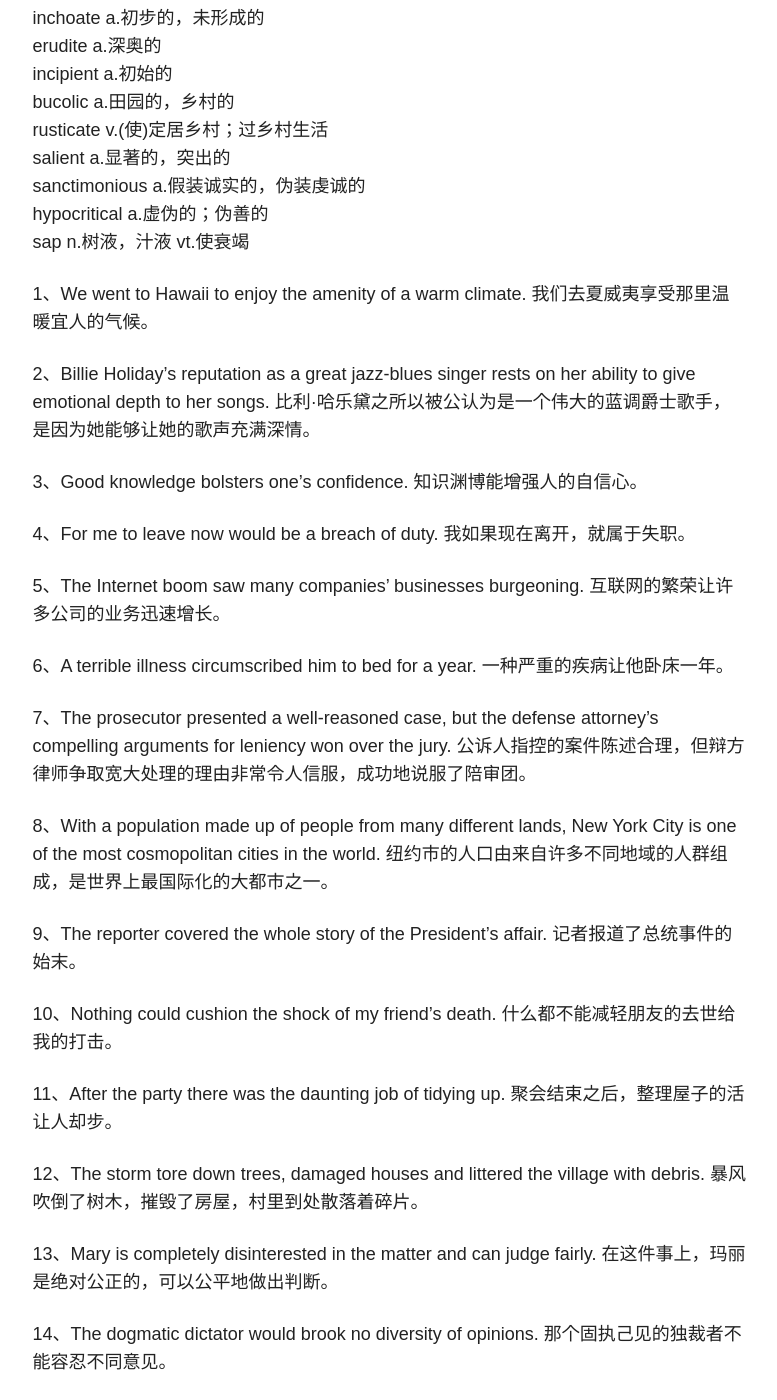
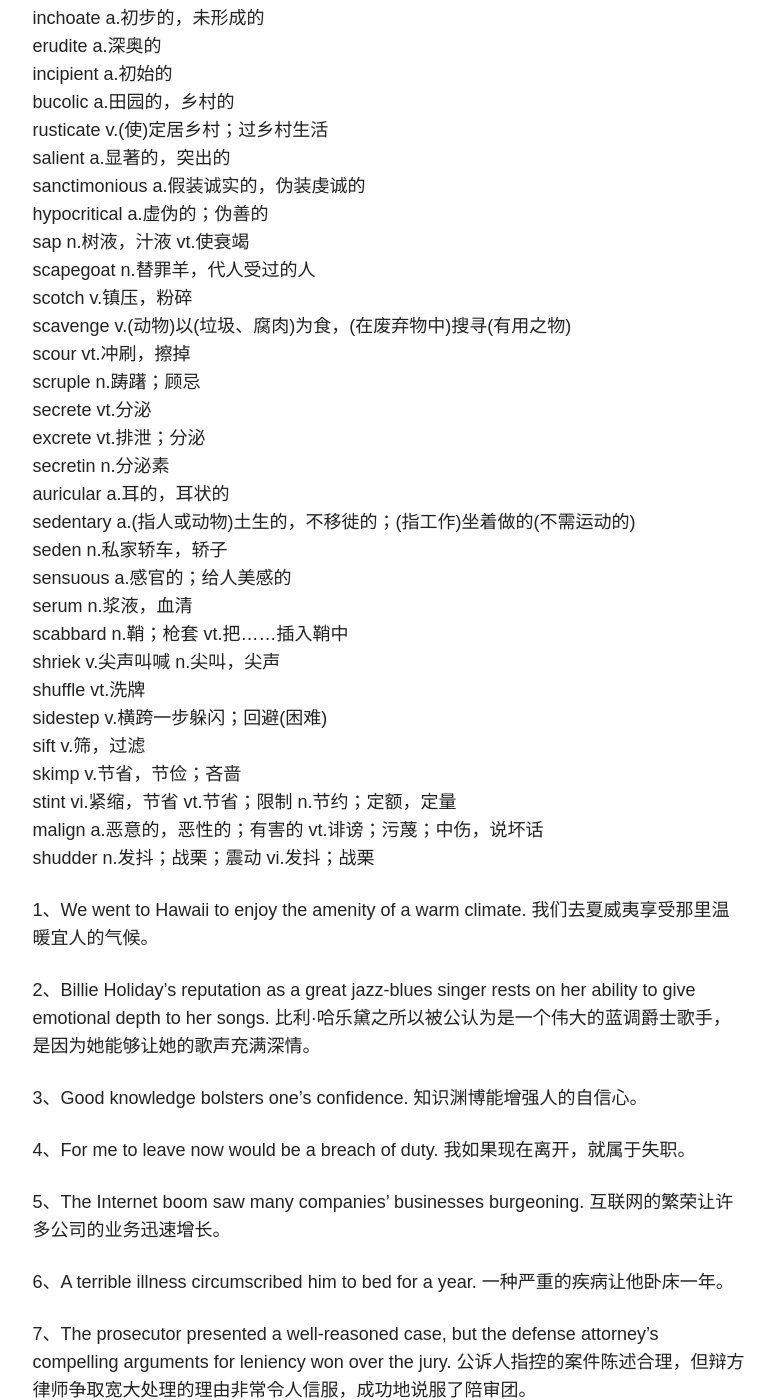
Before and after one commit to hushPlease/hushPlease.github.io, a Jekyll site: the page built from _posts/blog/2016-09-22-sentences-take-down.md, in a window 1280 px wide and 1400 px high, scrolled down 8318 px. Shown: the whole window, without its empty margins (347-1124 px from the left). Built offline with Jekyll 4.4.1, drawn with Linux system fonts in a browser that asks for light colours; nearby versions of some CDN libraries; some of the changed text lies outside the part shown.

Commit message:
Update post.

```diff
--- a/_posts/blog/2016-09-22-sentences-take-down.md
+++ b/_posts/blog/2016-09-22-sentences-take-down.md
@@ -287,6 +287,28 @@ salient a.显著的，突出的
 sanctimonious a.假装诚实的，伪装虔诚的
 hypocritical a.虚伪的；伪善的
 sap n.树液，汁液 vt.使衰竭
+scapegoat n.替罪羊，代人受过的人
+scotch v.镇压，粉碎
+scavenge v.(动物)以(垃圾、腐肉)为食，(在废弃物中)搜寻(有用之物)
+scour vt.冲刷，擦掉
+scruple n.踌躇；顾忌
+secrete vt.分泌
+excrete vt.排泄；分泌
+secretin n.分泌素
+auricular a.耳的，耳状的
+sedentary a.(指人或动物)土生的，不移徙的；(指工作)坐着做的(不需运动的)
+seden n.私家轿车，轿子
+sensuous a.感官的；给人美感的
+serum n.浆液，血清
+scabbard n.鞘；枪套 vt.把……插入鞘中
+shriek v.尖声叫喊 n.尖叫，尖声
+shuffle vt.洗牌
+sidestep v.横跨一步躲闪；回避(困难)
+sift v.筛，过滤
+skimp v.节省，节俭；吝啬
+stint vi.紧缩，节省 vt.节省；限制 n.节约；定额，定量
+malign a.恶意的，恶性的；有害的 vt.诽谤；污蔑；中伤，说坏话
+shudder n.发抖；战栗；震动 vi.发抖；战栗
 
 
 1、We went to Hawaii to enjoy the amenity of a warm climate. 我们去夏威夷享受那里温暖宜人的气候。
@@ -403,4 +425,8 @@ sap n.树液，汁液 vt.使衰竭
 
 57、The family argument created a rift between the father and son. 家庭纠纷使父亲与儿子产生了不和。
 
-58、
+58、A small sect broke off from the main group to practice their own beliefs. 为了他们自己的信仰，一个小的派别从主组织中分裂了出去。
+
+59、The harbor channel must be dredged annually to remove the silt. 必须每年对海港航道进行疏浚，以清除航道中的淤泥。
+
+60、
```
Also changed, not shown: other parts of _posts/blog/2016-09-22-sentences-take-down.md (+1 -1 lines).
